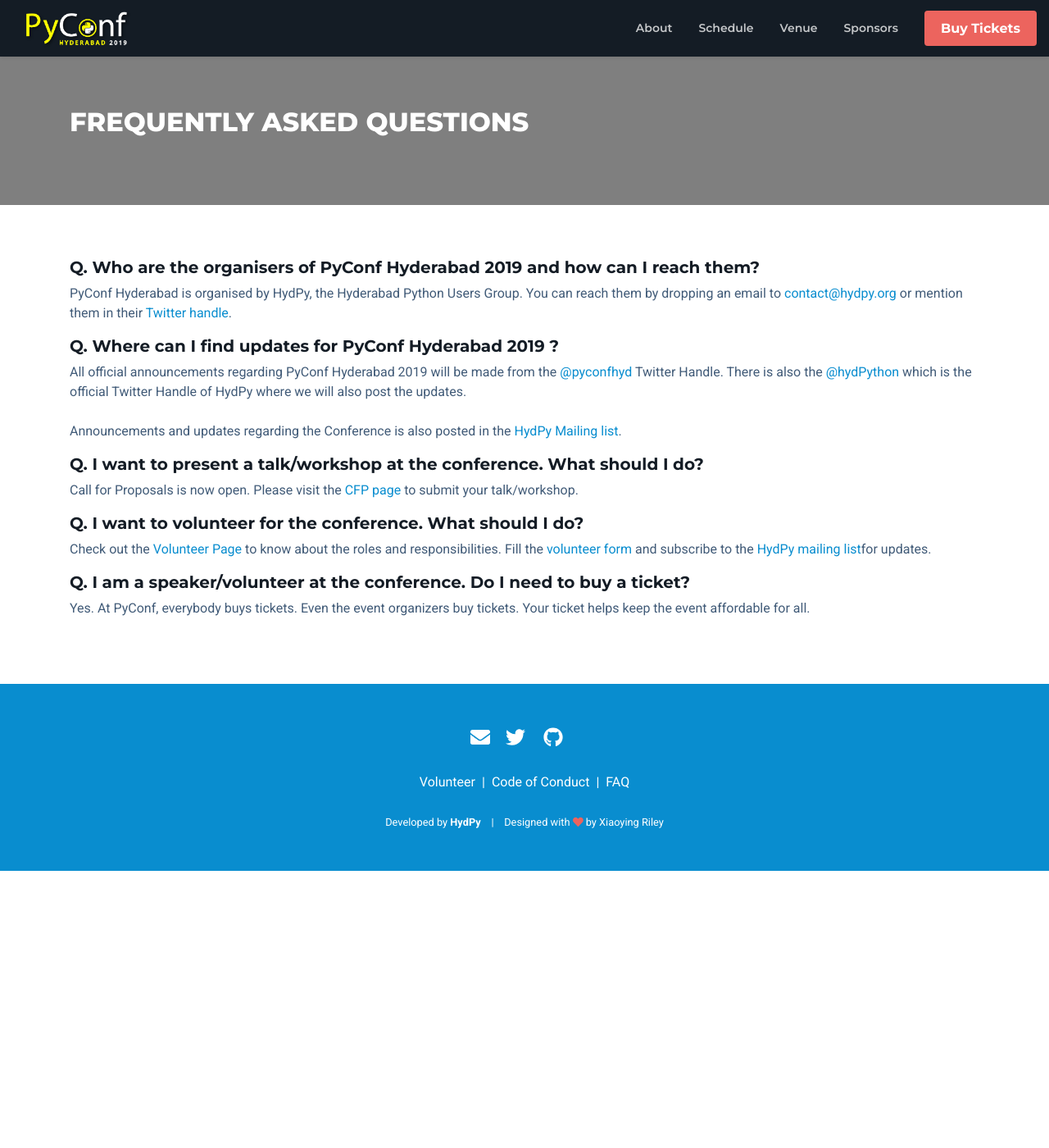
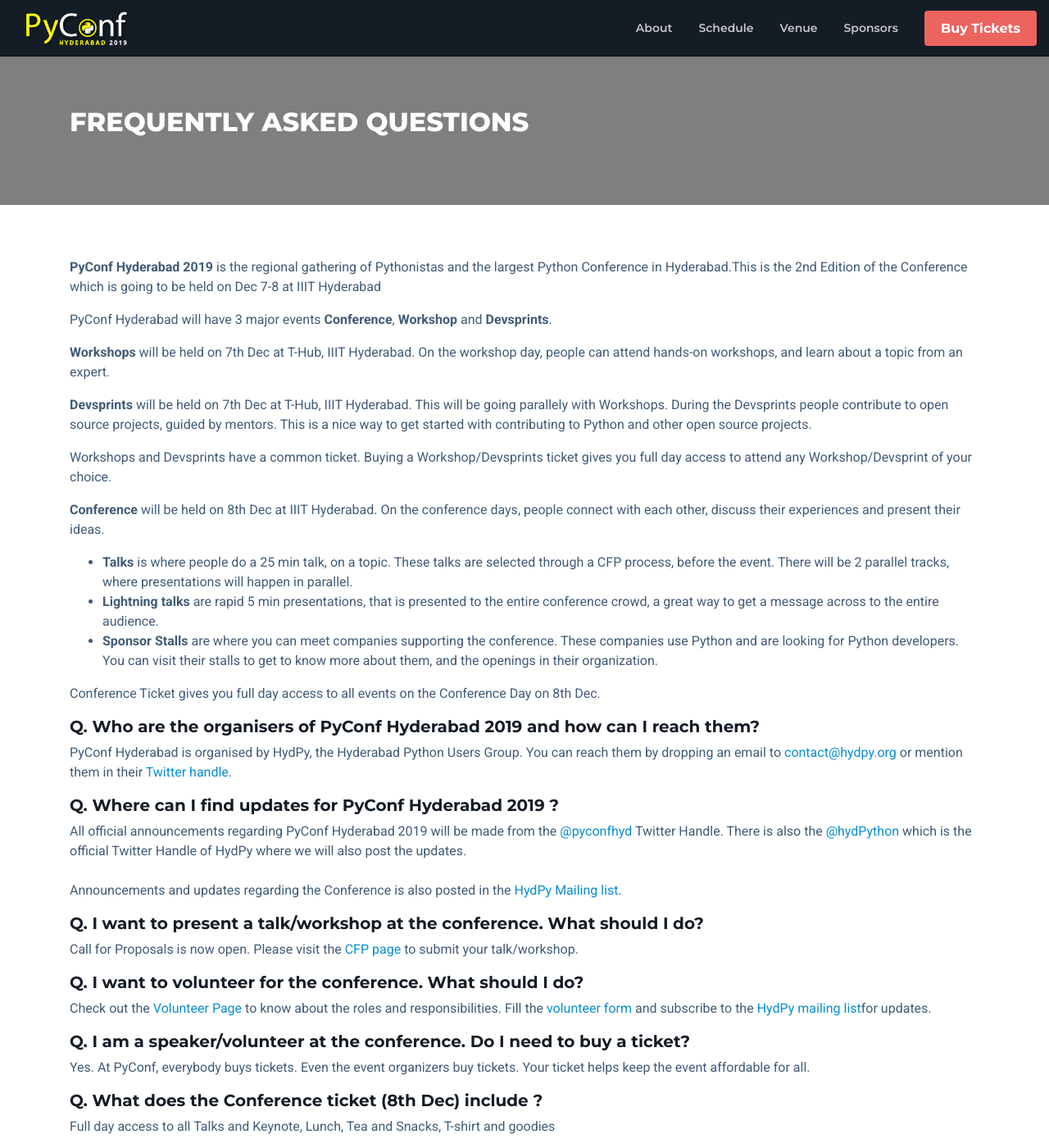
Before and after one commit to HydPy/hydpyconf2019, a Jekyll site: the page built from faq.html, in a window 1280 px wide and 1400 px high. Shown: the whole window at 82% size. Built offline with Jekyll 4.4.1, drawn with Linux system fonts in a browser that asks for light colours; nearby versions of some CDN libraries; some of the changed text lies outside the part shown.

Commit message:
Update FAQs

```diff
--- a/_data/faq.yml
+++ b/_data/faq.yml
@@ -13,3 +13,24 @@
 
 - question: I am a speaker/volunteer at the conference. Do I need to buy a ticket?
   answer: Yes. At PyConf, everybody buys tickets. Even the event organizers buy tickets. Your ticket helps keep the event affordable for all.
+
+- question: What does the Conference ticket (8th Dec) include ?
+  answer: Full day access to all Talks and Keynote, Lunch, Tea and Snacks, T-shirt and goodies
+
+- question: What does the Workshop/Devsprint ticket (7th Dec) include ?
+  answer: Access to any Workshop/Devsprint for the full day. Attendee can attend any workshop/devsprint of choice. Lunch, Tea and Snacks included. T-shirt is not provided to those who only attend Workshop/Devsprint.
+
+- question: Can I switch between Workshops/Devsprints ?
+  answer: Yes you can switch between Workshops/Devsprints. But seats in each Workshop/Devsprint is limited and is available on First Come, First Serve basis.
+
+- question: There is a change in my plan so I can’t attend the conference. Can I get a refund?
+  answer: Tickets can't be cancelled, but can be transferred. Details of this will be updated shortly after Transfer window is open.
+
+- question: Is accommodation included in the ticket?
+  answer: No, it doesn’t include accommodation.
+
+- question: Is there any discount on student ticket ?
+  answer: There will be a discount on regular tickets for students, details of which will be made available shortly. Students must carry a student ID card valid on the day of the Conference when availing a student discount.
+
+- question: My question is not listed here / I am still unclear about a few things. Whom should I contact?
+  answer: If its a general query send it to contact@hydpy.org. For all ticket related queries please write to tickets@hydpy.org.
--- a/faq.html
+++ b/faq.html
@@ -23,6 +23,23 @@
 }
 </script>
 
+<p><b>PyConf Hyderabad 2019</b> is the regional gathering of Pythonistas and the largest Python Conference in Hyderabad.This is the 2nd Edition of the Conference which is going to be held on Dec 7-8 at IIIT Hyderabad</p>
+
+<p>PyConf Hyderabad will have 3 major events <b>Conference</b>, <b>Workshop</b> and <b>Devsprints</b>. </p>
+
+<p><b>Workshops</b> will be held on 7th Dec at T-Hub, IIIT Hyderabad. On the workshop day, people can attend hands-on workshops, and learn about a topic from an expert.</p>
+<p><b>Devsprints</b> will be held on 7th Dec at T-Hub, IIIT Hyderabad. This will be going parallely with Workshops. During the Devsprints people contribute to open source projects, guided by mentors. This is a nice way to get started with contributing to Python and other open source projects.</p>
+<p>Workshops and Devsprints have a common ticket. Buying a Workshop/Devsprints ticket gives you full day access to attend any Workshop/Devsprint of your choice.</p>
+
+<p><b>Conference</b> will be held on 8th Dec at IIIT Hyderabad. On the conference days, people connect with each other, discuss their experiences and present their ideas.</p>
+<ul>
+  <li><b>Talks</b> is where people do a 25 min talk, on a topic. These talks are selected through a CFP process, before the event. There will be 2 parallel tracks, where presentations will happen in parallel.</li>
+  <li><b>Lightning talks</b> are rapid 5 min presentations, that is presented to the entire conference crowd, a great way to get a message across to the entire audience.</li>
+  <li><b>Sponsor Stalls</b> are where you can meet companies supporting the conference. These companies use Python and are looking for Python developers. You can visit their stalls to get to know more about them, and the openings in their organization.</li>
+</ul>
+
+<p>Conference Ticket gives you full day access to all events on the Conference Day on 8th Dec.</p>
+
 {% for faqItem in site.data.faq %}
 <h5> Q. {{ faqItem.question}}</h5>
 <p>{{ faqItem.answer }}</p>
```
